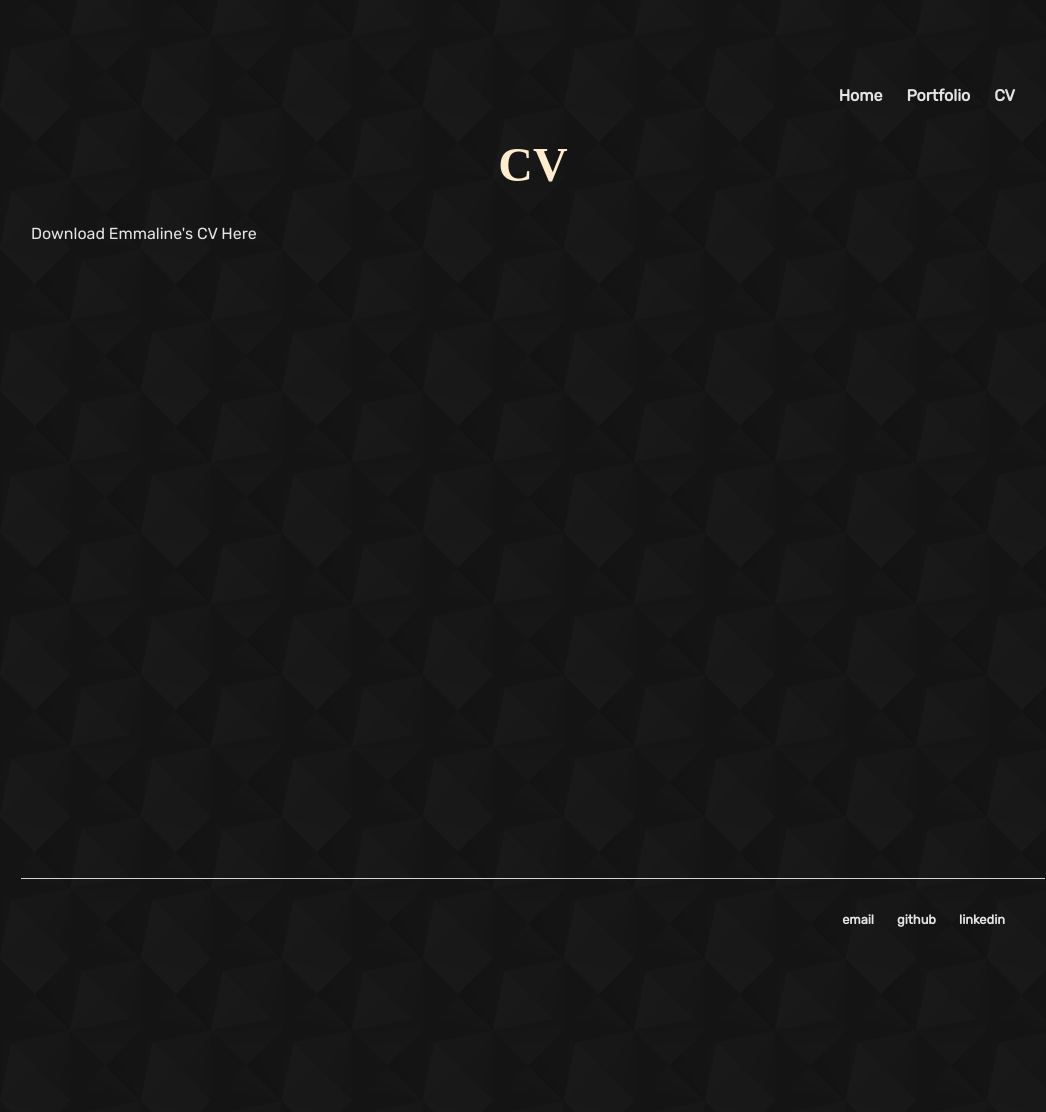
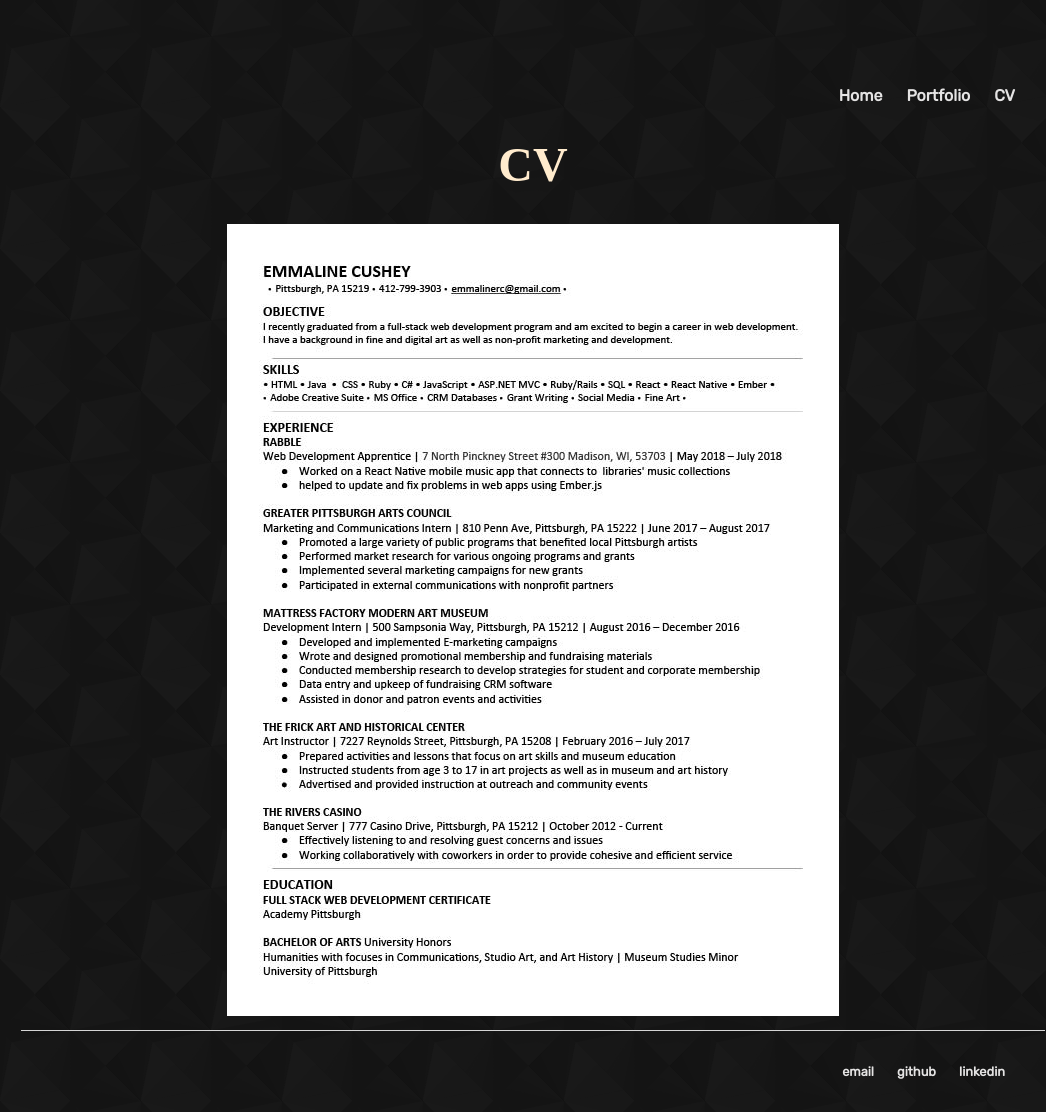
Before and after one commit to emmalinerc/emmalinerc.github.io, a Jekyll site: the page built from cv/index.html, in a window 1280 px wide. Shown: the whole page, without its empty margins (107-1153 px from the left). Built offline with Jekyll 4.4.1, drawn with Linux system fonts in a browser that asks for light colours; some web fonts are replaced; before the commit the page ends 960 px from its top, so only the background shows below that.

Commit message:
cv changes

```diff
--- a/css/main.css
+++ b/css/main.css
@@ -89,6 +89,11 @@ body {
     padding-top: 20px;
 }
 .container {
-    flex: 1 0 auto;
+    /* flex: 1 0 auto; */
     padding: 10px;
 }
+/* CV */
+
+.cv {
+    text-align: center;
+}
--- a/cv/index.html
+++ b/cv/index.html
@@ -4,6 +4,6 @@ title: Emmaline's CV
 ---
  	<div class="cv">
                     <h1>CV</h1>
-                    <a href="Emmaline Cushey Resume 2018.pdf" class="download" title="Download CV as PDF">Download Emmaline's CV Here</a>
-                    <br></br>
+                    <a href="Emmaline Cushey Resume 2018.pdf" class="download" title="Download CV as PDF"><img src="../images/Emmaline Cushey Resume 2018.docx.jpg"></a>
+
  	</div>
--- a/index.html
+++ b/index.html
@@ -4,11 +4,9 @@ title: Emmaline Cushey
 ---
 
 		<div class="homepage">
-			<div>
 			<img class="profilepic", id="first" src="/images/LinkedIn.jpg" alt="Emmaline Cushey">
-			</div>
 			<div id="wrapper">
-					<h1 >Emmaline Cushey</h1>
+				<h1 >Emmaline Cushey</h1>
 				<p>I recently graduated from a full-stack web development program and am excited to begin a career in web development. I have a background in fine and digital art as well as non-profit marketing and development.</p>
 			</div>
 		</div>
```
Also changed, not shown: images/Emmaline Cushey Resume 2018.docx.jpg (added).
